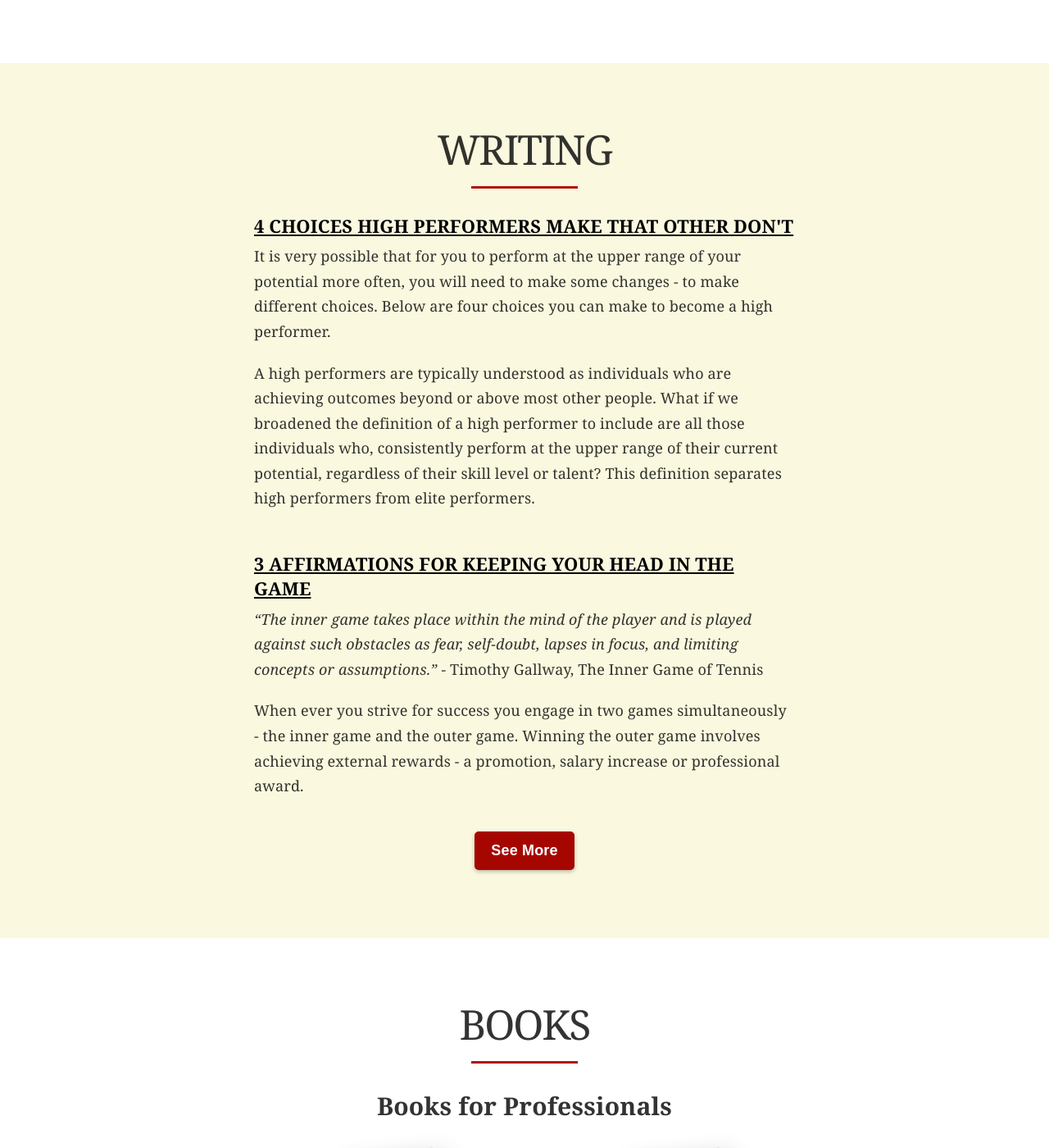
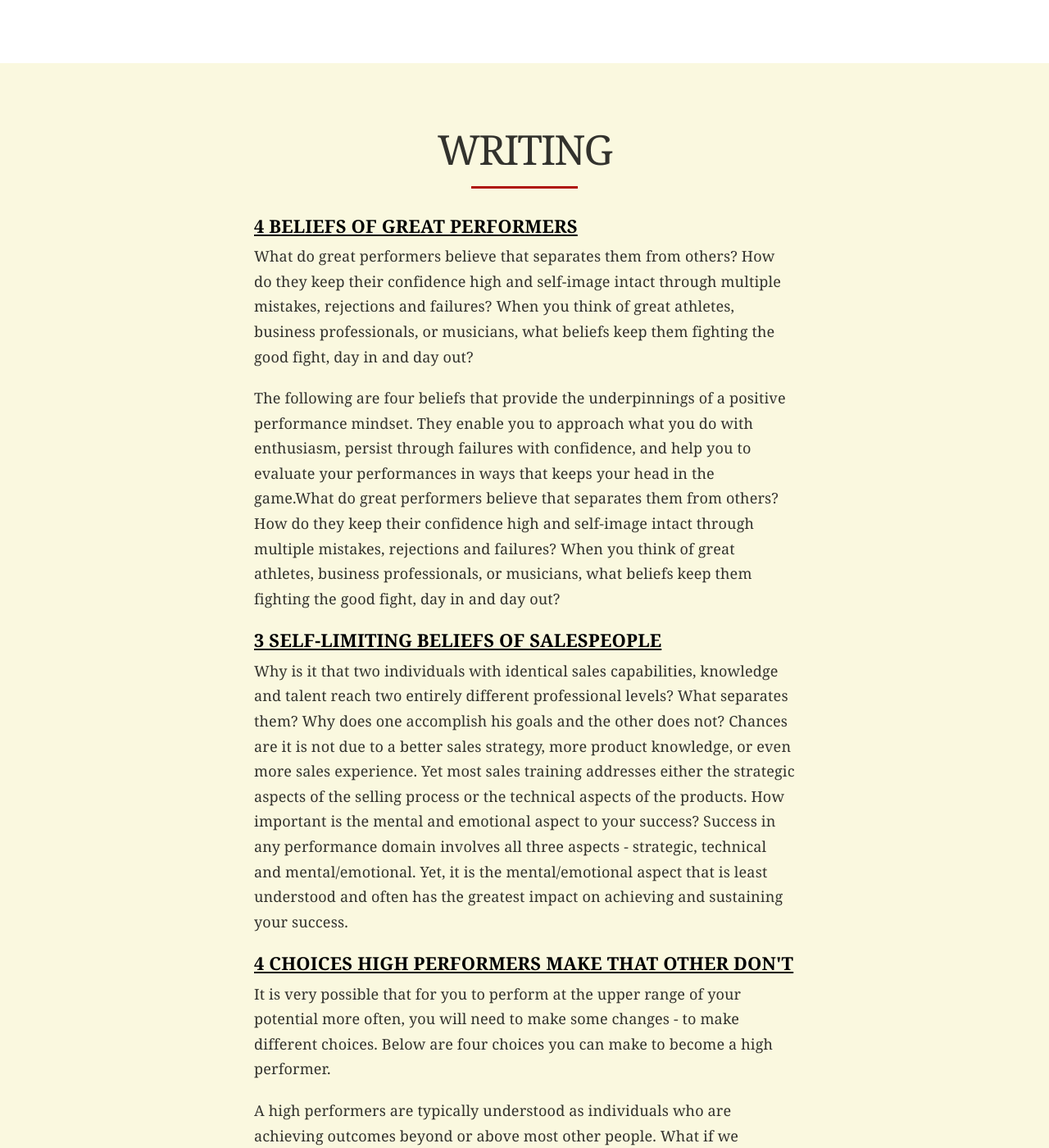
Before and after one commit to zamiang/drbillmoore, a Jekyll site: the page built from index.html, in a window 1280 px wide and 1400 px high, scrolled down 5335 px. Shown: the whole window at 82% size. Built offline with Jekyll 4.4.1, drawn with Linux system fonts in a browser that asks for light colours; nearby versions of some CDN libraries; Markdown is read by kramdown in place of the engine named in the settings.

Commit message:
add more posts

```diff
--- a/index.html
+++ b/index.html
@@ -210,6 +210,30 @@ layout: default
         <div class="section-writing">
             <div class="blog-entry">
                 <div class="item-heading large-heading">
+                    <a href="https://www.linkedin.com/pulse/four-beliefs-great-performers-dr-bill-moore">4 Beliefs Of Great Performers</a>
+                </div>
+                <div class="item-subheading item-description">
+                    <p>
+                        What do great performers believe that separates them from others? How do they keep their confidence high and self-image intact through
+                        multiple mistakes, rejections and failures? When you think of great athletes, business professionals, or musicians, what beliefs keep them fighting the good fight, day in and day out?
+                    </p>
+                    <p>
+                        The following are four beliefs that provide the underpinnings of a positive performance mindset. They enable you to approach what you do with enthusiasm, persist through failures with confidence, and help you to evaluate your performances in ways that keeps your head in the game.What do great performers believe that separates them from others? How do they keep their confidence high and self-image intact through multiple mistakes, rejections and failures? When you think of great athletes, business professionals, or musicians, what beliefs keep them fighting the good fight, day in and day out?
+                    </p>
+                </div>
+            </div>
+            <div class="blog-entry">
+                <div class="item-heading large-heading">
+                    <a href="https://www.linkedin.com/pulse/four-beliefs-great-performers-dr-bill-moore">3 Self-limiting Beliefs of Salespeople</a>
+                </div>
+                <div class="item-subheading item-description">
+                    <p>
+                        Why is it that two individuals with identical sales capabilities, knowledge and talent reach two entirely different professional levels? What separates them? Why does one accomplish his goals and the other does not? Chances are it is not due to a better sales strategy, more product knowledge, or even more sales experience. Yet most sales training addresses either the strategic aspects of the selling process or the technical aspects of the products. How important is the mental and emotional aspect to your success? Success in any performance domain involves all three aspects - strategic, technical and mental/emotional. Yet, it is the mental/emotional aspect that is least understood and often has the greatest impact on achieving and sustaining your success.
+                    </p>
+                </div>
+            </div>
+            <div class="blog-entry">
+                <div class="item-heading large-heading">
                     <a href="https://www.linkedin.com/pulse/4-choices-high-performers-make-other-dont-dr-bill-moore">4 Choices High Performers Make That Other Don't</a>
                 </div>
                 <div class="item-subheading item-description">
```
